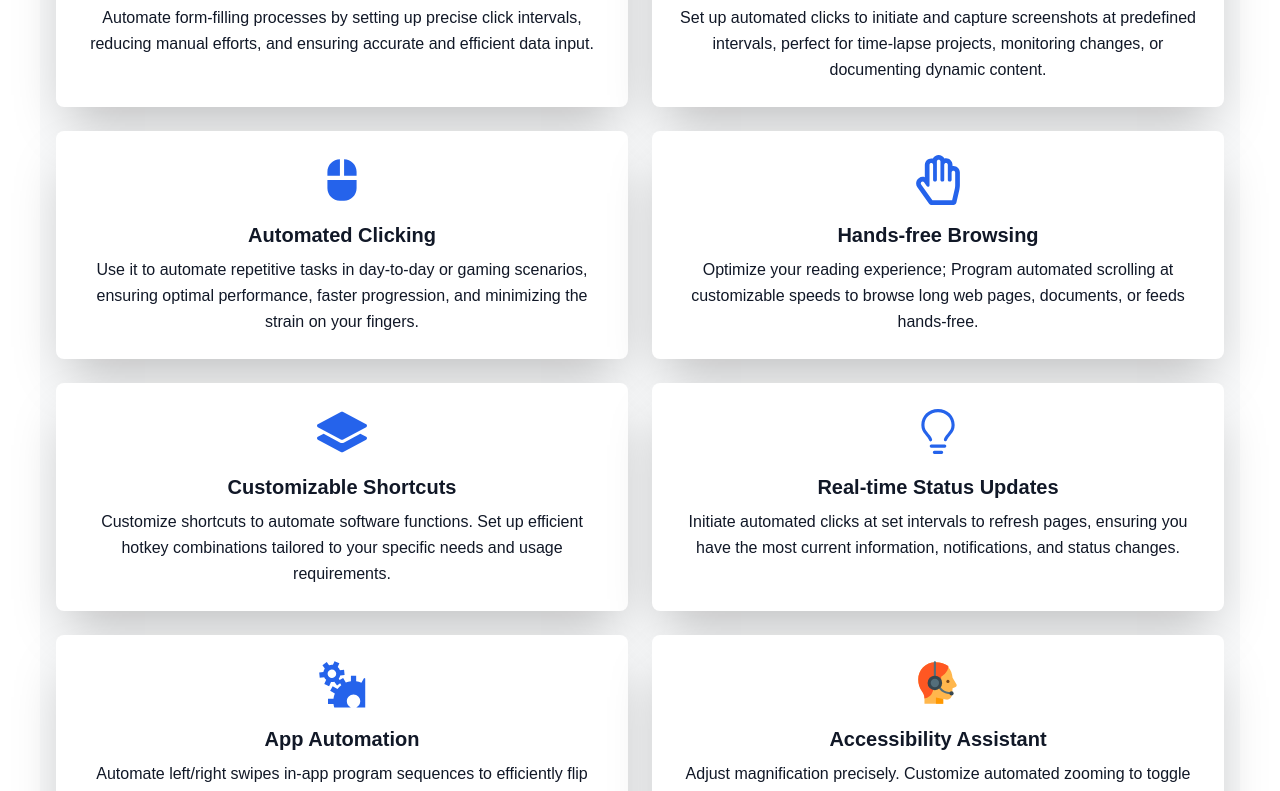
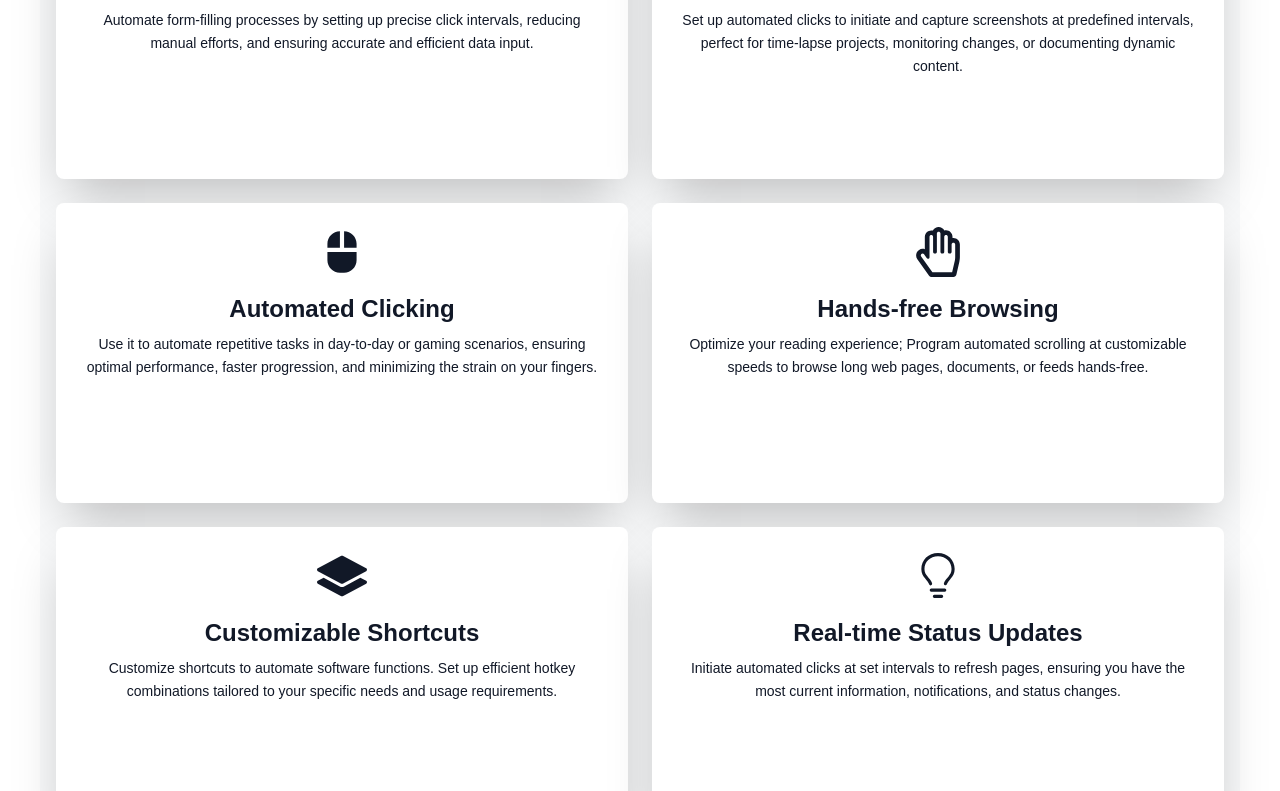
Before and after one commit to Ritik543/WebTreta-Assignment, a Next.js app: page / in a window 1280 px wide. Shown: the part 2423-3214 px from the top of the page. Built offline with nearby package versions, Linux system fonts and the light colour scheme.

Commit message:
Update Application.js

```diff
--- a/src/app/components/Application.js
+++ b/src/app/components/Application.js
@@ -8,68 +8,79 @@ import { GoLightBulb } from "react-icons/go";
 import { GiGears } from "react-icons/gi";
 import { FcCustomerSupport } from "react-icons/fc";
 
-export default function Application() {
+export default function Application({ isDarkMode }) {
   return (
     <>
       <Head>
         <title>Applications of MT Auto Clicker</title>
       </Head>
-      <main className="bg-gray-50 min-h-screen flex items-center justify-center px-4">
+      <main
+        className={`min-h-screen flex items-center justify-center px-4 ${
+          isDarkMode ? "bg-gray-900" : "bg-gray-50"
+        }`}
+      >
         <section className="max-w-7xl w-full">
-          <h1 className="text-4xl font-bold text-center mb-8 text-gray-800">
+          <h1
+            className={`text-4xl font-bold text-center mb-8 ${
+              isDarkMode ? "text-gray-100" : "text-gray-800"
+            }`}
+          >
             Applications of MT Auto Clicker
-            <hr className="my-4 border-t-2 border-gray-300 dark:border-blue-600" />
+            <hr
+              className={`my-4 border-t-2 ${
+                isDarkMode ? "border-blue-600" : "border-gray-300"
+              }`}
+            />
           </h1>
 
-
           <div className="grid gap-6 grid-cols-1 sm:grid-cols-2 lg:grid-cols-2 xl:grid-cols-2">
-
             <FeatureCard
               icon={<AiFillInfoCircle size={50} />}
               title="Auto Form Filling"
               description="Automate form-filling processes by setting up precise click intervals, reducing manual efforts, and ensuring accurate and efficient data input."
+              isDarkMode={isDarkMode}
             />
-
             <FeatureCard
               icon={<TbCapture size={50} />}
               title="Capturing Screenshots"
               description="Set up automated clicks to initiate and capture screenshots at predefined intervals, perfect for time-lapse projects, monitoring changes, or documenting dynamic content."
+              isDarkMode={isDarkMode}
             />
-
             <FeatureCard
               icon={<BiSolidMouseAlt size={50} />}
               title="Automated Clicking"
               description="Use it to automate repetitive tasks in day-to-day or gaming scenarios, ensuring optimal performance, faster progression, and minimizing the strain on your fingers."
+              isDarkMode={isDarkMode}
             />
-
             <FeatureCard
               icon={<FaRegHandPaper size={50} />}
               title="Hands-free Browsing"
               description="Optimize your reading experience; Program automated scrolling at customizable speeds to browse long web pages, documents, or feeds hands-free."
+              isDarkMode={isDarkMode}
             />
-
             <FeatureCard
               icon={<BsLayersFill size={50} />}
               title="Customizable Shortcuts"
               description="Customize shortcuts to automate software functions. Set up efficient hotkey combinations tailored to your specific needs and usage requirements."
+              isDarkMode={isDarkMode}
             />
-
             <FeatureCard
               icon={<GoLightBulb size={50} />}
               title="Real-time Status Updates"
               description="Initiate automated clicks at set intervals to refresh pages, ensuring you have the most current information, notifications, and status changes."
+              isDarkMode={isDarkMode}
             />
-
             <FeatureCard
               icon={<GiGears size={50} />}
               title="App Automation"
               description="Automate left/right swipes in-app program sequences to efficiently flip through shopping, dating, or digital catalog/magazine app content."
+              isDarkMode={isDarkMode}
             />
-
             <FeatureCard
               icon={<FcCustomerSupport size={50} />}
               title="Accessibility Assistant"
               description="Adjust magnification precisely. Customize automated zooming to toggle between overview and detail, enabling closer inspection per your requirements."
+              isDarkMode={isDarkMode}
             />
           </div>
         </section>
@@ -78,18 +89,24 @@ export default function Application() {
   );
 }
 
-function FeatureCard({ icon, title, description, dark }) {
+function FeatureCard({ icon, title, description, isDarkMode }) {
   return (
     <div
-      className={`p-6 rounded-lg shadow-2xl ${dark ? "bg-blue-900 text-white hover:bg-blue-700 hover:text-blue-200" : "bg-white text-gray-900 hover:text-gray-300 hover:bg-blue-900"} hover:scale-105 transition-all duration-300`}
+      className={`p-6 rounded-lg shadow-2xl flex flex-col justify-between h-[300px]
+        ${isDarkMode ? "bg-gray-800 text-gray-100" : "bg-white text-gray-900"}
+        hover:scale-105 transition-all duration-300 ${
+          isDarkMode
+            ? "hover:bg-blue-700 hover:text-blue-300"
+            : "hover:bg-blue-500 hover:text-white"
+        }`}
     >
-      <div
-        className={`text-4xl ${dark ? "text-blue-200" : "text-blue-600"} mb-4 flex items-center justify-center`}
-      >
-        {icon}
-      </div>
-      <h3 className="text-xl mx-auto text-center font-semibold mb-2">{title}</h3>
-      <p className="text-md text-center leading-relaxed">{description}</p>
+      <div className="text-4xl mb-4 flex items-center justify-center">{icon}</div>
+      <h3 className="text-xl sm:text-2xl mx-auto text-center font-semibold mb-2">
+        {title}
+      </h3>
+      <p className="text-sm sm:text-md text-center leading-relaxed flex-grow">
+        {description}
+      </p>
     </div>
   );
 }
```
